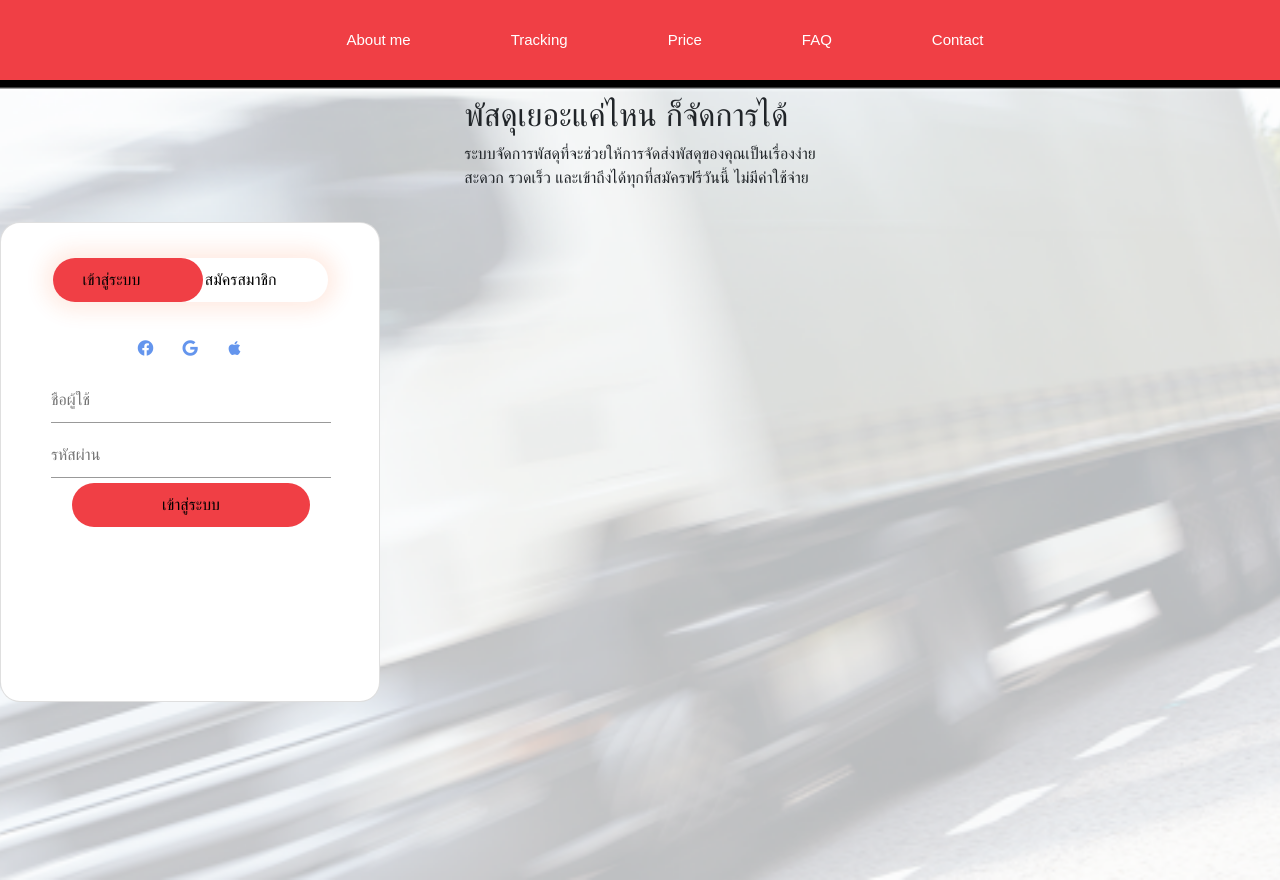
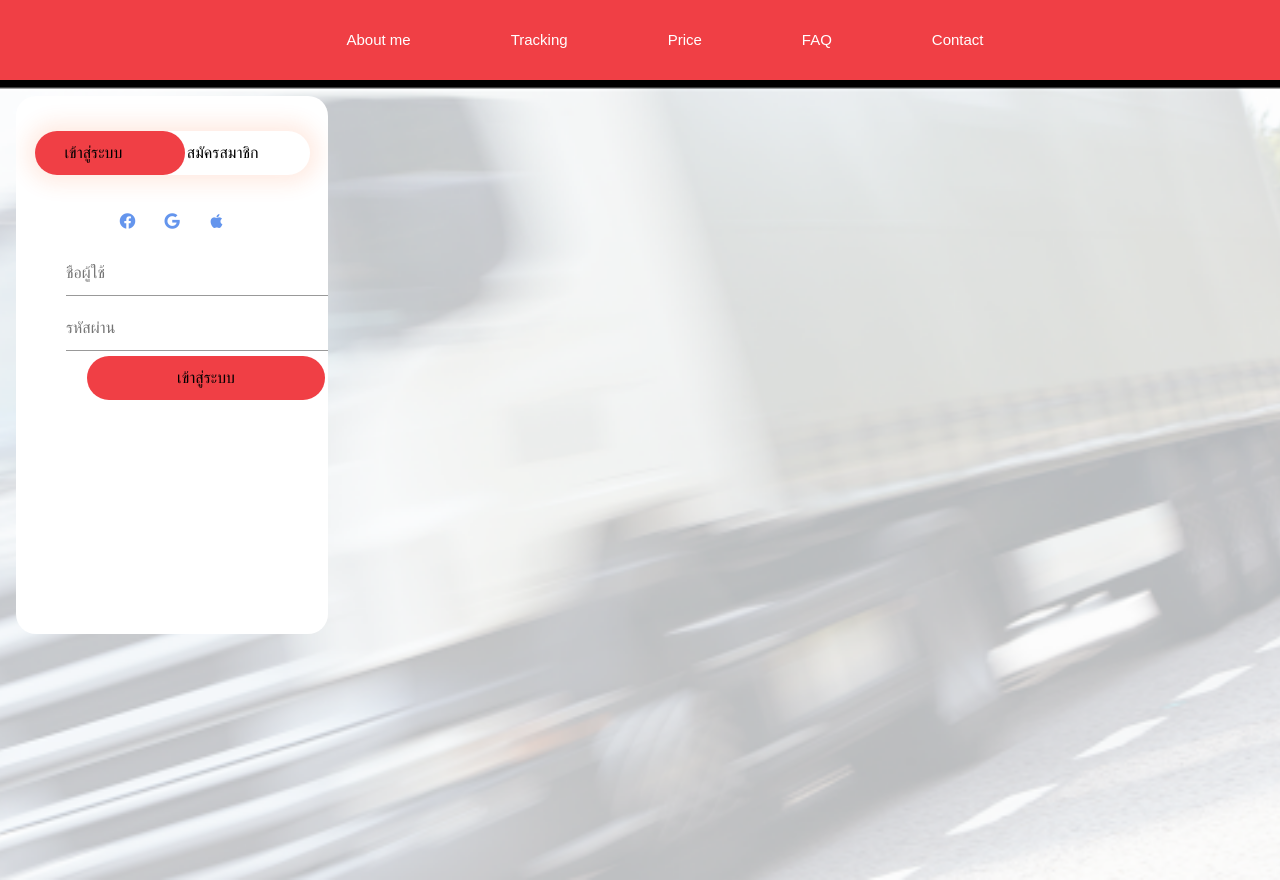
Before and after one commit to BTanakan/newgit, a PHP site: page /signin.html in a window 1280 px wide. Shown: the part 35-915 px from the top of the page. Run offline with PHP 8.4, Linux system fonts and the light colour scheme; some libraries are stand-ins or nearby versions.

Commit message:
card-fix

```diff
--- a/contact.css
+++ b/contact.css
@@ -153,14 +153,14 @@ ul1 li:first-child {
     display: flex;
 } */
 /* card */
-.container-card
+/* .container-card
 {
     display: flex;
     justify-content: center;
     align-items: center;
     flex-wrap: wrap;
     background-color: #fff;
-}
+} */
 .body-card
 {
     position: relative;
--- a/signin.css
+++ b/signin.css
@@ -140,35 +140,24 @@ ul1 li:first-child {
 
 /* End nav-bar-menu */
 /* sign in */
-.background-sign-in
+.bg
 {
     width: 100%;
     height: 100%;
     position: absolute;
     background-position: center;
-    background-size: cover;
     background-image: url(photo/unnamed.png) ;
     background-size:cover;
 }
-.container-sign-in
-{
-    position: relative;
-    padding: 1rem;
-    /* margin: 5rem; */
-    flex-wrap: wrap;
-    display: flex;
-}
-.content-sign-in
-{
-    margin: auto;
-}
-.card
+
+.card-container
 {
     background: #fff;
-    width: 380px;
-    height: 480px ;
+    height: 70%;
     position: relative;
     overflow: hidden;
+    justify-content: center;
+    align-items: center;
 }
 .button-card
 {
--- a/signin.html
+++ b/signin.html
@@ -41,14 +41,12 @@
             </ul1>
         </nav1>
 
-        <div class="background-sign-in "></div><!--ห่วงงงงงงงงงงงงงงงงง-->
-            <div class="container-sign-in">
-                <div class="content-sign-in">
-                    <h2>พัสดุเยอะแค่ไหน ก็จัดการได้</h2>
-                    <p>ระบบจัดการพัสดุที่จะช่วยให้การจัดส่งพัสดุของคุณเป็นเรื่องง่าย <br>สะดวก รวดเร็ว และเข้าถึงได้ทุกที่สมัครฟรีวันนี้ ไม่มีค่าใช้จ่าย</p>
-                </div>
+        <div class="cover-container d-flex w-100 h-100 p-3 mx-auto flex-column bg">
+            <div class="px-3">
+
+
             </div>
-            <div class="card" style="border-radius: 20px;">
+            <div class="card-container w-25" style="border-radius: 20px;">
                 <div class="card-content text-success">
                     <div class="button-card">
                         <div id="btn"></div>
@@ -73,8 +71,7 @@
                         <button type="submit" class="submit-btn">สมัครสมาชิก</button>
                     </form>
                 </div>
-            </div>
-
+          </div>
 
         <!-- BOOTSTARP JS -->
     <script src="js/bootstrap.min.js"></script>
```
